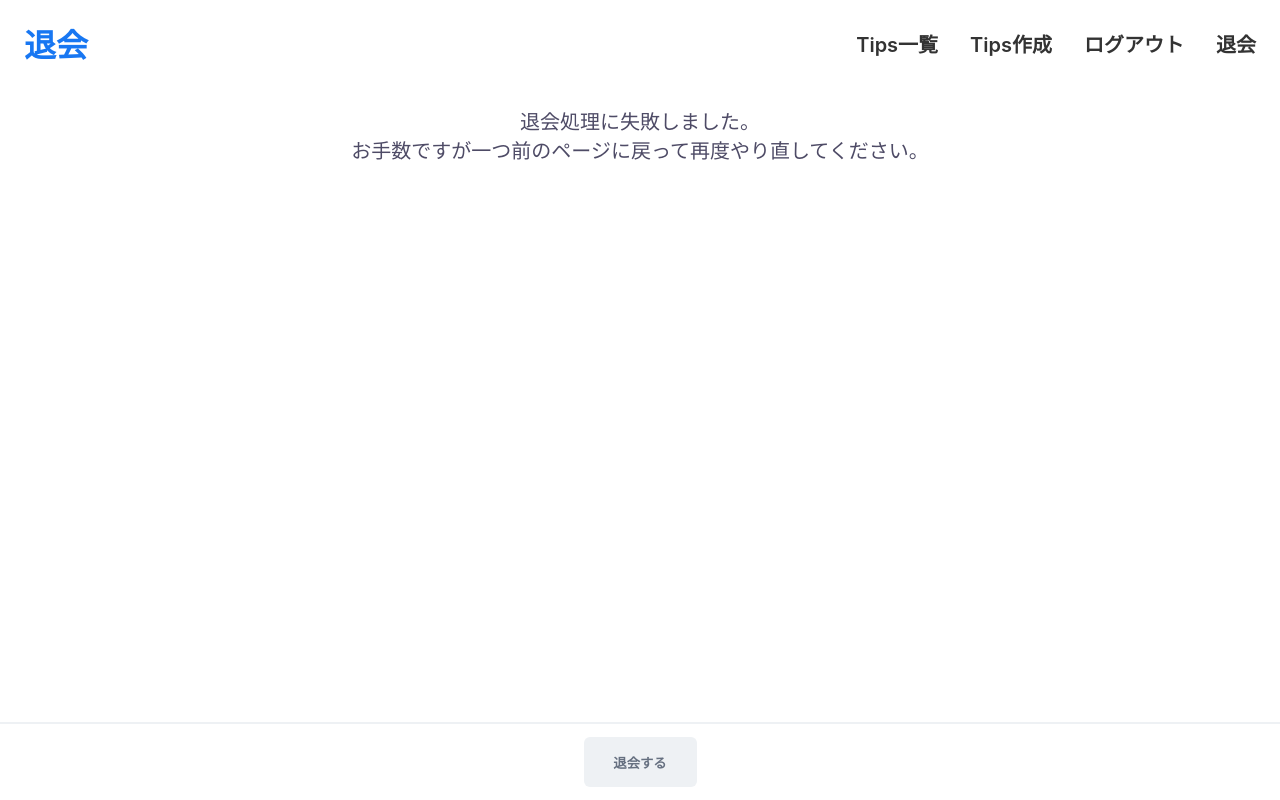
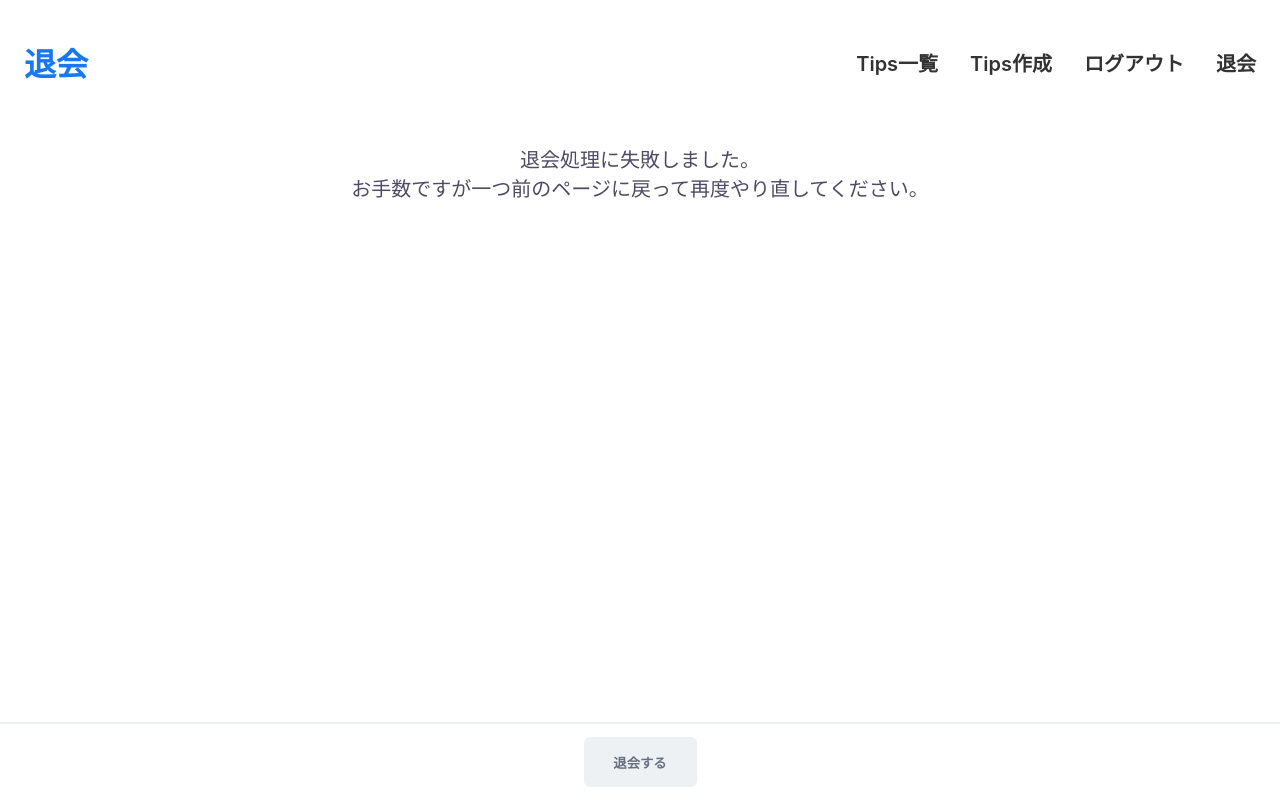
Before and after one commit to ttcksf/code-tips-app, a React (Create React App) app: page /accountdelete in a window 1280 px wide. Built offline with nearby package versions, Linux system fonts and the light colour scheme.

Commit message:
fix:style

```diff
--- a/src/components/common/molecules/HeaderMenu.css
+++ b/src/components/common/molecules/HeaderMenu.css
@@ -25,6 +25,11 @@
     justify-content: space-between;
     align-items: center;
     margin-bottom: 24px;
+    width: 100%;
+    height: 84px;
+    position: sticky;
+    top: 0;
+    background: #fff;
   }
   .nav-menu-header p {
     color: var(--mainBlue);
--- a/src/components/common/molecules/ModalMenu.css
+++ b/src/components/common/molecules/ModalMenu.css
@@ -18,7 +18,10 @@
   justify-content: space-between;
   align-items: center;
   width: 100%;
-  height: 24px;
+  height: 54px;
+  position: sticky;
+  top: 0;
+  background: #fff;
 }
 
 @media screen and (min-width: 430px) {
--- a/src/index.css
+++ b/src/index.css
@@ -31,6 +31,9 @@ a {
   text-decoration: none;
   color: var(--black);
 }
+button {
+  cursor: pointer;
+}
 code {
   font-family: source-code-pro, Menlo, Monaco, Consolas, "Courier New",
     monospace;
--- a/src/screens/NewPost/NewPost.css
+++ b/src/screens/NewPost/NewPost.css
@@ -45,7 +45,7 @@
   border-right: none;
   border-bottom: 1px solid var(--mainGray);
   box-sizing: border-box;
-  padding: 5px;
+  padding: 10px;
   font-size: 24px;
   font-weight: 500;
 }
--- a/src/screens/TipsList/TipsList.css
+++ b/src/screens/TipsList/TipsList.css
@@ -15,13 +15,13 @@
 @media screen and (min-width: 430px) {
   .tips-list {
     display: flex;
-    justify-content: space-between;
     flex-wrap: wrap;
     width: 100%;
   }
 }
 .tips {
   margin-top: 40px;
+  cursor: pointer;
 }
 @media screen and (min-width: 430px) {
   .tips {
@@ -76,6 +76,7 @@
   white-space: nowrap;
   font-size: 14px;
   font-weight: 400;
+  color: var(--lightGray);
 }
 .tips-desc span {
 }
--- a/src/screens/TipsList/TipsList.js
+++ b/src/screens/TipsList/TipsList.js
@@ -1,3 +1,4 @@
+import NoDataImg from "../../images/nodata.jpg";
 import React, { useEffect } from "react";
 import { useDispatch, useSelector } from "react-redux";
 import { useNavigate } from "react-router-dom";
@@ -48,9 +49,16 @@ const TipsList = () => {
                 }
                 key={tip.tipsId}
               >
-                <div className="tips-code">
-                  <img src={tip.thumbnail} alt="" />
-                </div>
+                {tip.thumbnail ? (
+                  <div className="tips-code">
+                    <img src={tip.thumbnail} alt="" />
+                  </div>
+                ) : (
+                  <div className="tips-code">
+                    <img src={NoDataImg} alt="" />
+                  </div>
+                )}
+
                 {currentUserId === tip.userId ? (
                   <p className="tips-auther myid">
                     <span>あなた</span>の投稿
```
Also changed, not shown: src/images/nodata.jpg (added).
